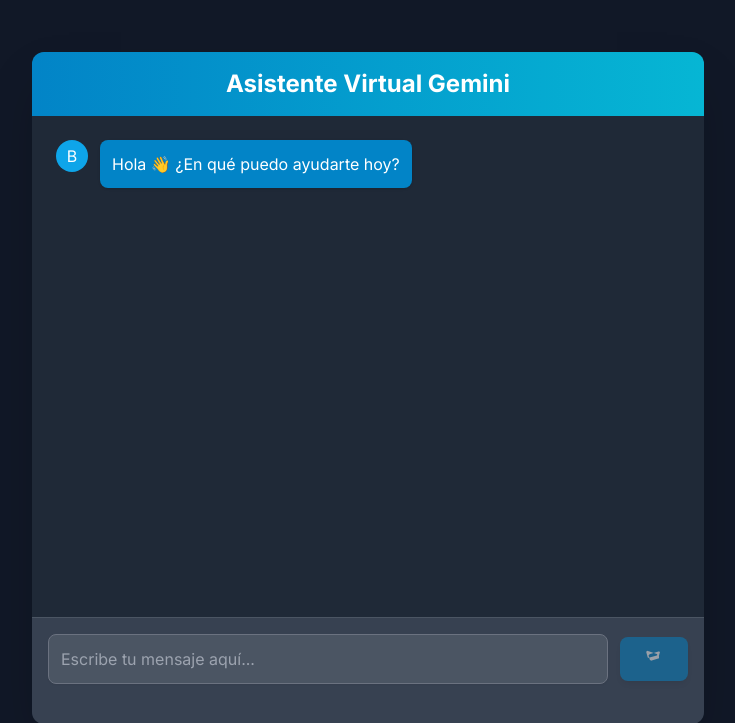
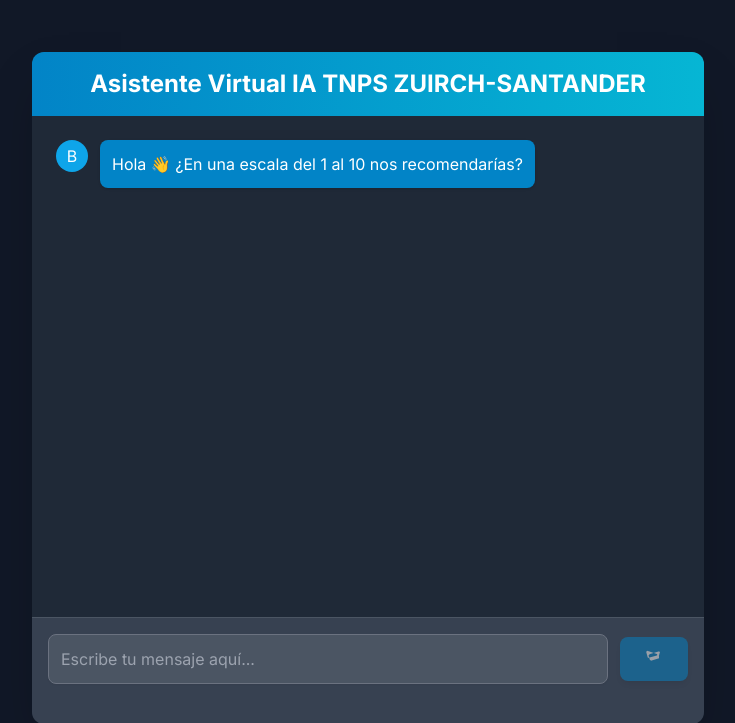
Before and after one commit to GerardoMayel/thinksurance-ai-tnps, a Flask app: page / in a window 1280 px wide. Shown: the top 723 px of the page, without its empty margins (272-1007 px from the left). Run offline with Flask 2, Linux system fonts and the light colour scheme; some libraries are stand-ins or nearby versions.

Commit message:
se modifica el index a zurich santander

```diff
--- a/templates/index.html
+++ b/templates/index.html
@@ -24,14 +24,14 @@
 
     <div class="chat-container w-full max-w-2xl bg-gray-800 shadow-2xl rounded-xl flex flex-col">
         <header class="bg-gradient-to-r from-sky-600 to-cyan-500 p-4 rounded-t-xl">
-            <h1 class="text-xl md:text-2xl font-bold text-center text-white">Asistente Virtual Gemini</h1>
+            <h1 class="text-xl md:text-2xl font-bold text-center text-white">Asistente Virtual IA TNPS ZUIRCH-SANTANDER</h1>
         </header>
 
         <div id="chat-box" class="chat-box flex-1 p-6 space-y-4 overflow-y-auto">
             <div class="message bot-message flex">
                 <div class="avatar bg-sky-500 text-white rounded-full w-8 h-8 flex items-center justify-center mr-3 flex-shrink-0">B</div>
                 <p class="bg-sky-600 text-white p-3 rounded-lg inline-block max-w-xs md:max-w-md shadow">
-                    Hola 👋 ¿En qué puedo ayudarte hoy?
+                    Hola 👋 ¿En una escala del 1 al 10 nos recomendarías?
                 </p>
             </div>
         </div>
```
